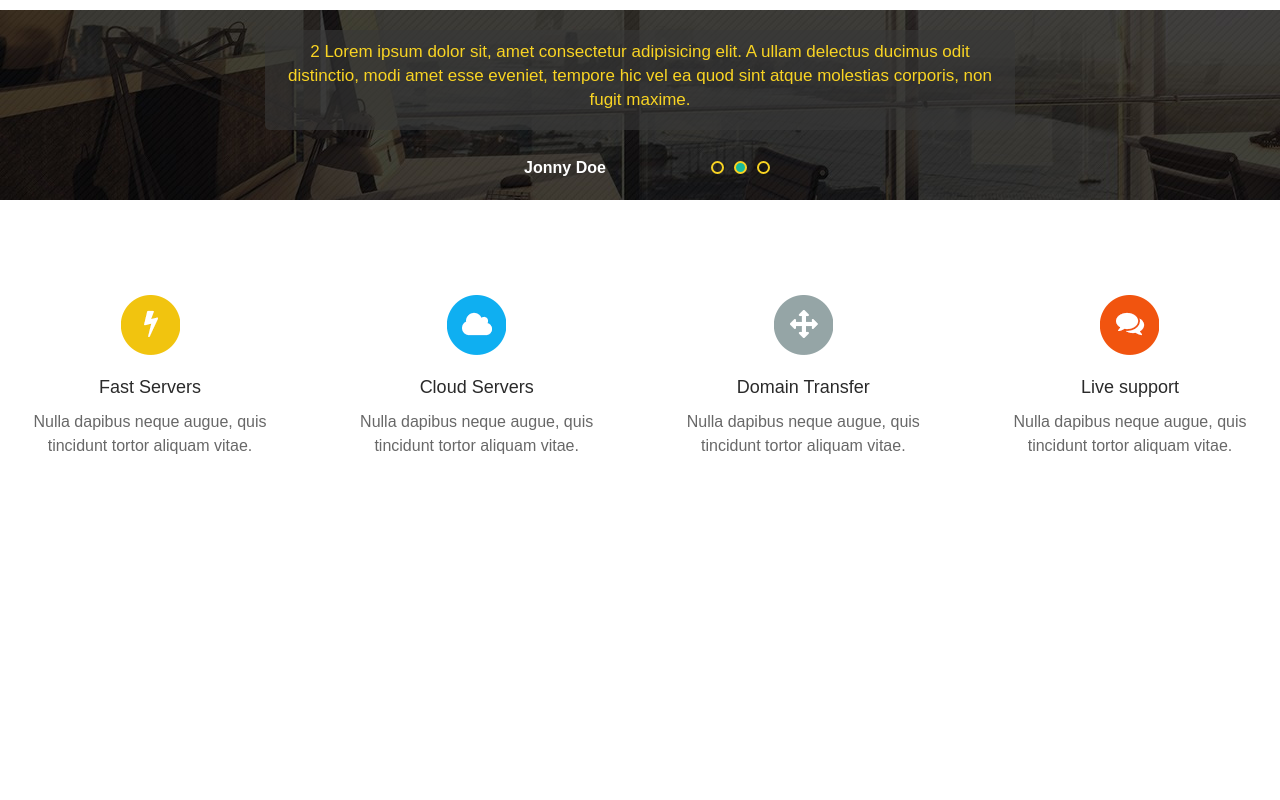
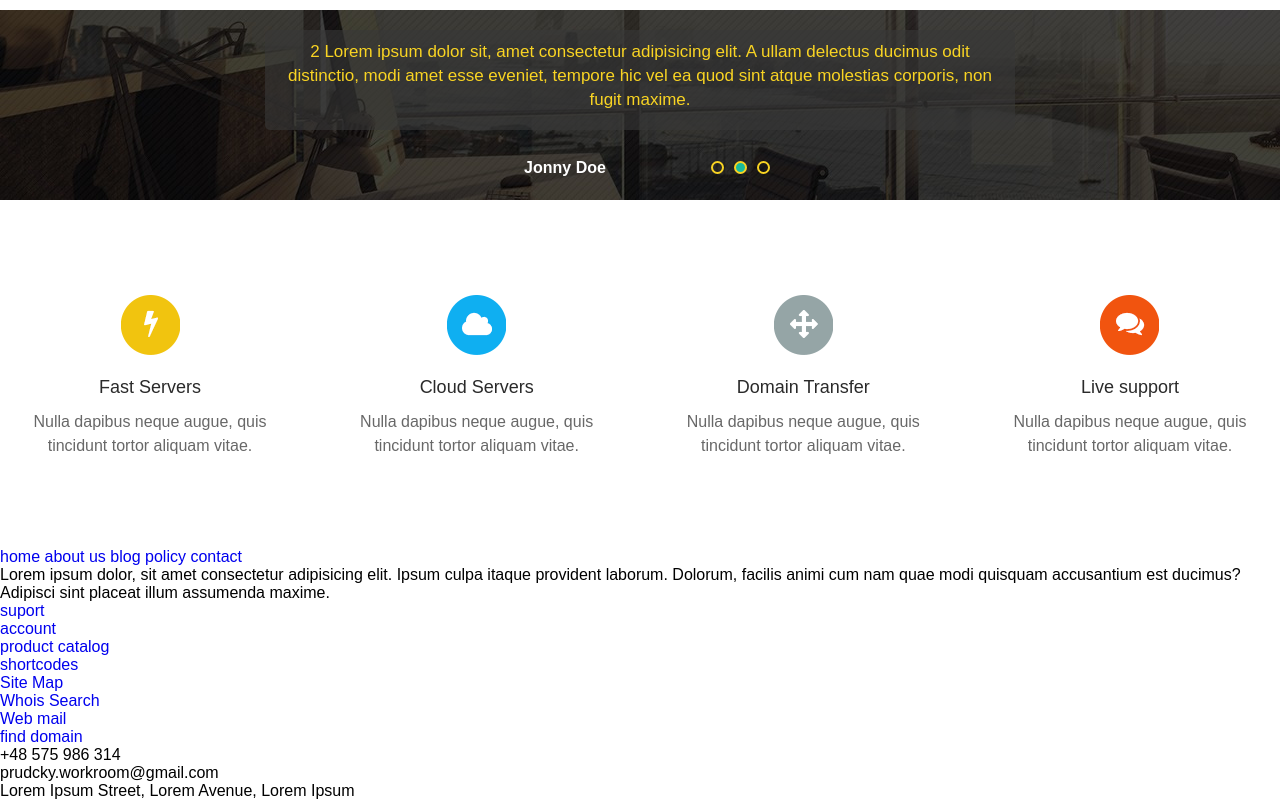
Before and after one commit to Prudkiy/ghost, a website: page public/index.html in a window 1280 px wide. Shown: the part 2568-3368 px from the top of the page. Before the commit the page ends 3116 px from the top, so only its background shows below. Drawn offline with nearby package versions, Linux system fonts and the light colour scheme.

Commit message:
start work footer

```diff
--- a/public/index.html
+++ b/public/index.html
@@ -249,7 +249,7 @@
             </div>
         </div>
 
-        <!-- Четверг блок - сервис -->
+        <!-- Пятий блок - сервис -->
         <div class="service view-port">
 
             <div class="service__block">
@@ -277,6 +277,60 @@
             </div>
 
         </div>
+
+        <!-- Шестый блок - футер -->
+        <footer class="footer">
+            <div class="footer__wrap">
+
+                <div class="footer__mainNav">
+                        <div class="footer__mainNav__logo"></div>
+                        <ul class="footer__mainNav__nav">
+                            <li>
+                                <a href="#">home</a>
+                                <a href="#">about us</a>
+                                <a href="#">blog</a>
+                                <a href="#">policy</a>
+                                <a href="#">contact</a>
+                            </li>
+                        </ul>
+                </div>
+
+                <div class="footer__bottom">
+                    <div class="footer__block">
+                        <p class="footer__block__text">
+                            Lorem ipsum dolor, sit amet consectetur adipisicing elit. Ipsum culpa itaque provident laborum. Dolorum, facilis animi cum nam quae modi quisquam accusantium est ducimus? Adipisci sint placeat illum assumenda maxime.
+                        </p>
+                    </div>
+                    <div class="footer__block">
+                            <ul class="footer__block__nav">
+                                <li><a href="#">suport</a></li>
+                                <li><a href="#">account</a></li>
+                                <li><a href="#">product catalog</a></li>
+                                <li><a href="#">shortcodes</a></li>
+                                <li><a href="#">Site Map</a></li>
+                                <li><a href="#">Whois Search</a></li>
+                                <li><a href="#">Web mail</a></li>
+                                <li><a href="#">find domain</a></li>
+                            </ul>
+                    </div>
+                    <div class="footer__block">
+                            <p class="footer__block__tel">
+                                +48 575 986 314
+                            </p>
+                            <p class="footer__block__email">
+                                prudcky.workroom@gmail.com
+                            </p>
+                            <p class="footer__block__adres">
+                                    Lorem Ipsum Street, Lorem Avenue,
+                                    Lorem Ipsum
+                            </p>
+                    </div>
+                </div>
+
+            </div>
+        </footer>
+
+
 
     </div>
 
--- /dev/null
+++ b/src/scss/footer.scss
@@ -0,0 +1,46 @@
+@import "partials/params";
+@import "partials/mixins";
+@import "partials/media";
+
+.footer {
+    &__wrap {
+
+    }
+    &__mainNav {
+        &__logo {
+
+        }
+        &__nav {
+                li {
+                    a {
+
+                    }
+                }
+
+        }
+    }
+    &__bottom {
+
+    }
+    &__block {
+        &__text {
+
+        }
+        &__nav {
+            li {
+                a {
+
+                }
+            }
+        }
+        &__tel {
+
+        }
+        &__email {
+
+        }
+        &__adres {
+
+        }
+    }
+}
```
Also changed, not shown: public/css/bundle.min.css, 1 other file.
